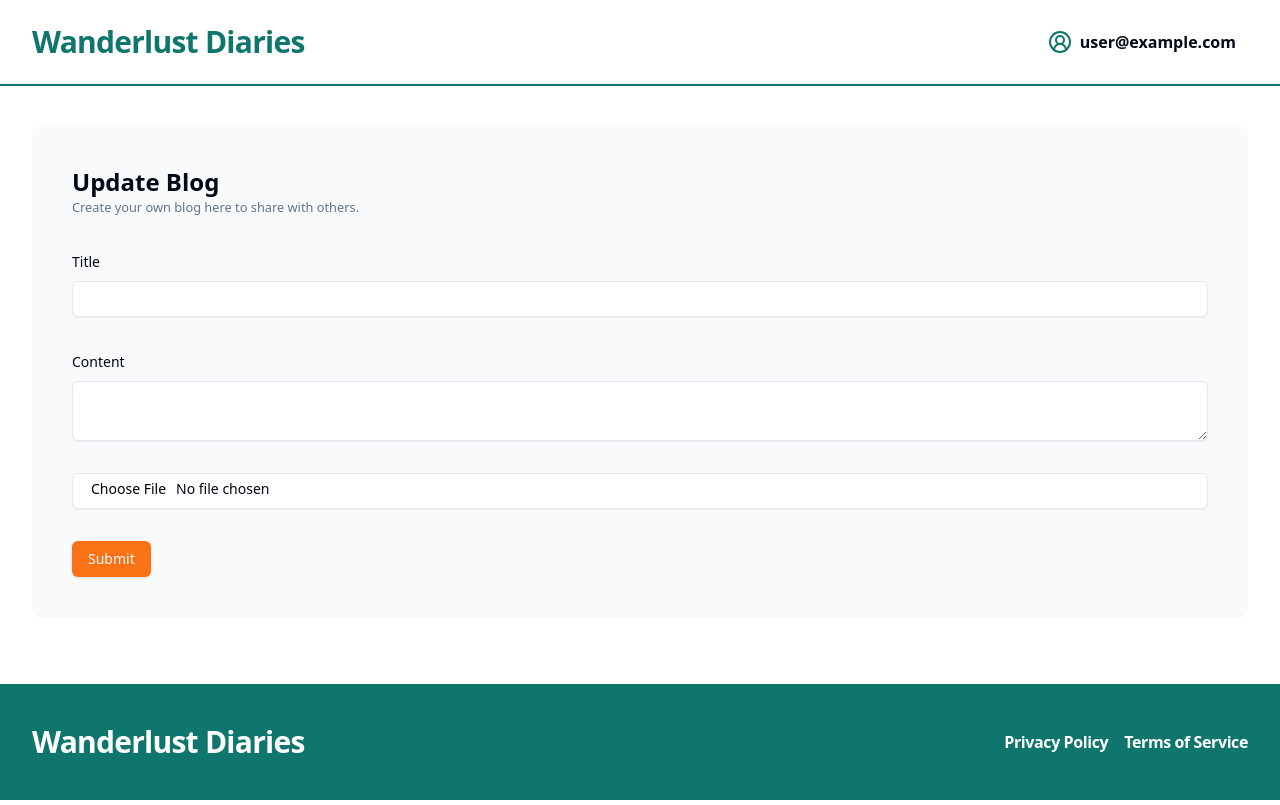
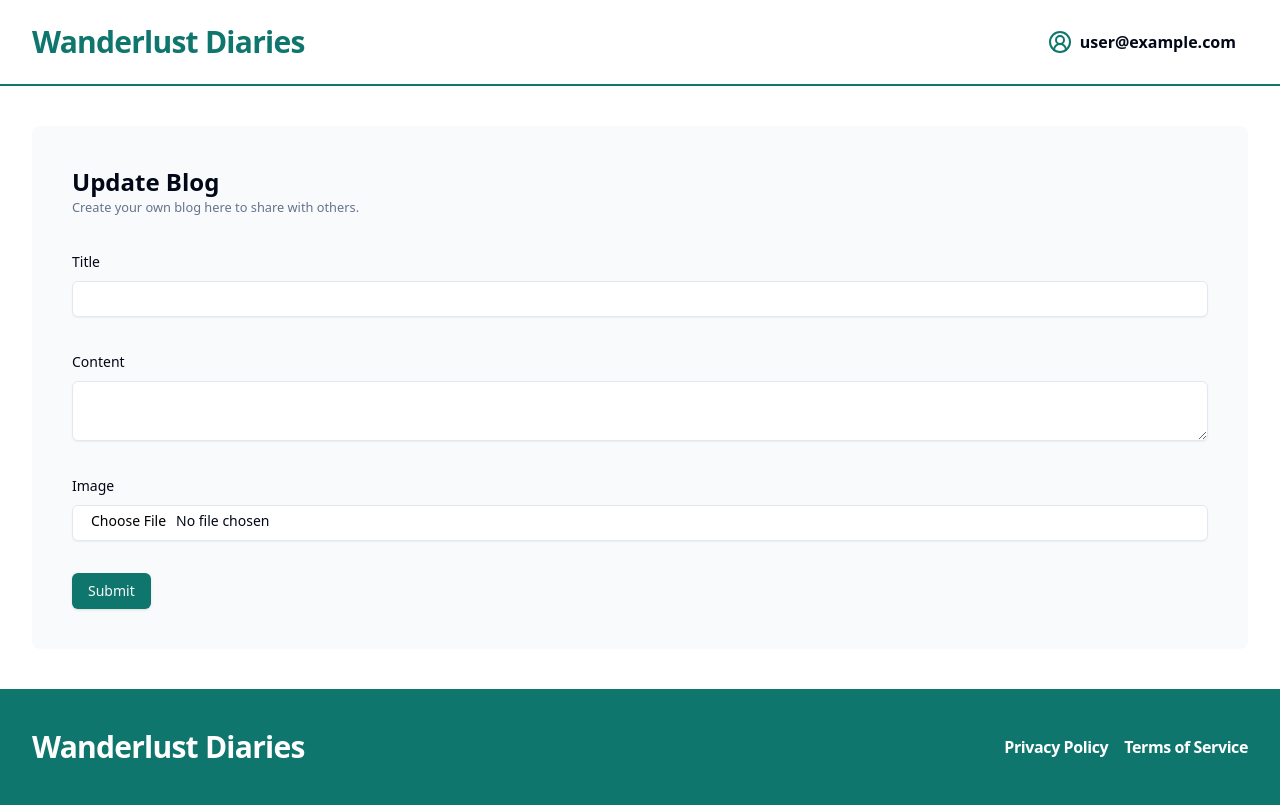
Before and after one commit to Madhushani-29/Blog-App-Frontend, a React (Vite) app: page /update-blog/1 in a window 1280 px wide. Built offline with nearby package versions, Linux system fonts and the light colour scheme; no server answers; sample sign-in values are in the browser's storage.

Commit message:
update blogs

```diff
--- a/package.json
+++ b/package.json
@@ -11,6 +11,7 @@
   },
   "dependencies": {
     "@hookform/resolvers": "^3.4.2",
+    "@radix-ui/react-aspect-ratio": "^1.0.3",
     "@radix-ui/react-avatar": "^1.0.4",
     "@radix-ui/react-dialog": "^1.0.5",
     "@radix-ui/react-dropdown-menu": "^2.0.6",
--- a/src/api/MyBlogsApi.tsx
+++ b/src/api/MyBlogsApi.tsx
@@ -92,8 +92,9 @@ type UpdateBlogRequest = {
 
 export const useUpdateBlog = () => {
     const updateBlogRequest = async (updateBlogData: UpdateBlogRequest) => {
-        console.log("user Bloh data: ", updateBlogData)
-        /*const currentUser = auth.currentUser;
+        const { id, formData } = updateBlogData;
+
+        const currentUser = auth.currentUser;
         if (!currentUser) {
             throw new Error("No authenticated user found");
         }
@@ -109,7 +110,7 @@ export const useUpdateBlog = () => {
 
         if (!response.ok) {
             throw new Error("Failed to update blog");
-        }*/
+        }
     };
 
     const { mutateAsync: updateBlog, isLoading, isSuccess, error, reset } = useMutation(updateBlogRequest);
--- /dev/null
+++ b/src/components/ui/aspect-ratio.tsx
@@ -0,0 +1,5 @@
+import * as AspectRatioPrimitive from "@radix-ui/react-aspect-ratio"
+
+const AspectRatio = AspectRatioPrimitive.Root
+
+export { AspectRatio }
--- a/src/form/BlogForms/BlogForm.tsx
+++ b/src/form/BlogForms/BlogForm.tsx
@@ -87,11 +87,17 @@ const BlogForm = ({ onSave, isLoading, currentBlog, title }: Props) => {
             </FormItem>
           )}
         />
+        {currentBlog?.imageUrl && (
+          <div className="bg-teal-100 rounded-lg md:w-1/3">
+            <img className="object-scale-down h-48 w-96 ..." src={currentBlog?.imageUrl} alt="{currentBlog?.title}" />
+          </div>
+        )}
         <FormField
           control={form.control}
           name="imageFile"
           render={({ field }) => (
             <FormItem>
+              <FormLabel>Image</FormLabel>
               <FormControl>
                 <Input
                   className="bg-white"
@@ -111,7 +117,7 @@ const BlogForm = ({ onSave, isLoading, currentBlog, title }: Props) => {
         {isLoading ? (
           <LoadingButton />
         ) : (
-          <Button type="submit" className="bg-orange-500">
+          <Button type="submit" className="bg-teal-700">
             Submit
           </Button>
         )}
--- a/src/form/UserManagementForms/UserLoginFrom.tsx
+++ b/src/form/UserManagementForms/UserLoginFrom.tsx
@@ -56,7 +56,7 @@ const UserLoginForm = ({
                         <FormItem>
                             <FormLabel>Email</FormLabel>
                             <FormControl>
-                                <Input {...field} type="password" className="bg-white" />
+                                <Input {...field} className="bg-white" />
                             </FormControl>
                             <FormMessage />
                         </FormItem>
--- a/src/pages/UpdateBlogPage.tsx
+++ b/src/pages/UpdateBlogPage.tsx
@@ -1,15 +1,22 @@
 import { useUpdateBlog } from "@/api/MyBlogsApi"
 import BlogForm from "@/form/BlogForms/BlogForm"
 import { Blog } from "@/types";
-import { useLocation } from "react-router-dom";
+import { useLocation, useParams } from "react-router-dom";
 
 const UpdateBlogPage = () => {
-  const location=useLocation();
+  const location = useLocation();
   const blog = location.state as Blog;
   const { isLoading, updateBlog } = useUpdateBlog();
+  const { id } = useParams();
+
+  const updateBlogs = (updateFormData: FormData) => {
+    if (id) {
+      updateBlog({ formData: updateFormData, id });
+    }
+  }
 
   return (
-    <BlogForm title="Update Blog" isLoading={isLoading} onSave={updateBlog} currentBlog={blog} />
+    <BlogForm title="Update Blog" isLoading={isLoading} onSave={updateBlogs} currentBlog={blog} />
   )
 }
 
```
Also changed, not shown: 1 other file (tests, documents, lock files or other folders).
